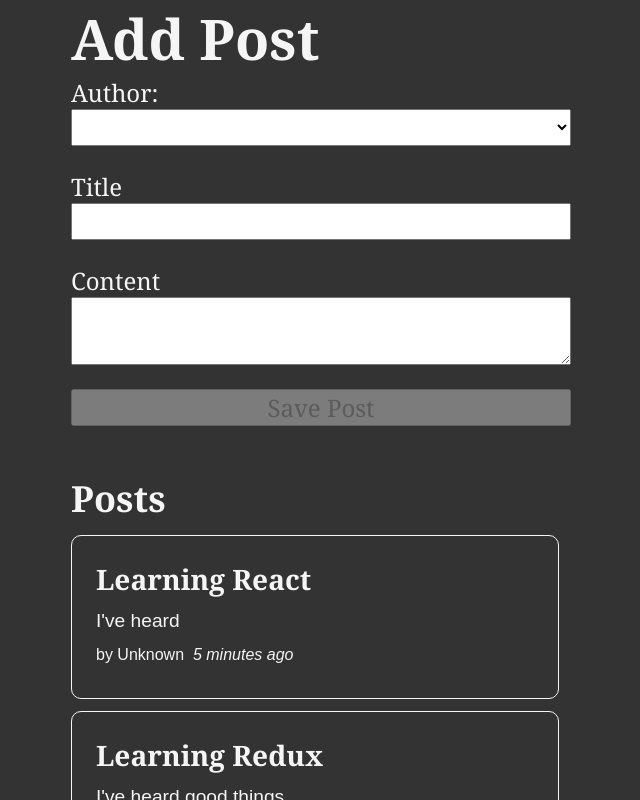
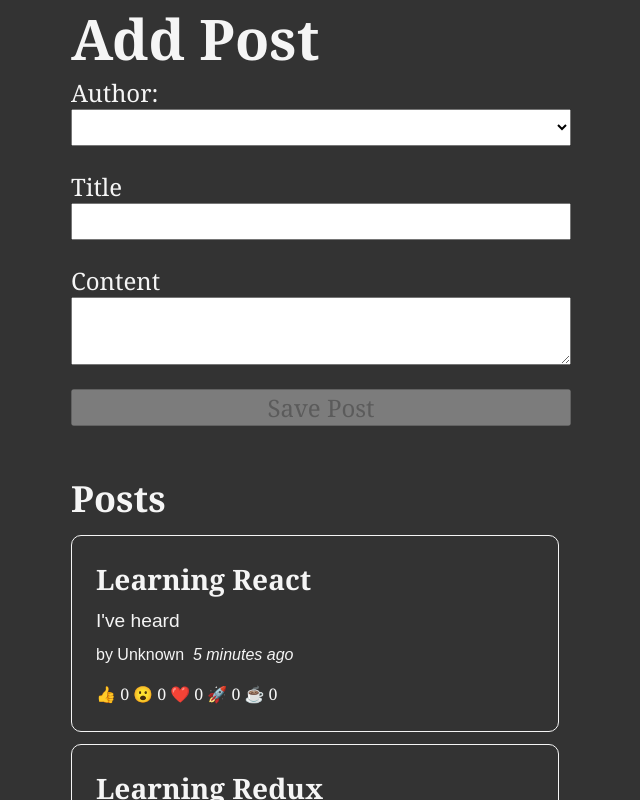
Before and after one commit to MyP99999/postmaker, a React (Create React App) app: page / in a window 1280 px wide. Shown: the top 800 px of the page, without its empty margins (319-959 px from the left). Built offline with nearby package versions, Linux system fonts and the light colour scheme.

Commit message:
reactions

```diff
--- a/src/features/posts/PostsList.js
+++ b/src/features/posts/PostsList.js
@@ -3,6 +3,7 @@ import { useSelector } from 'react-redux'
 import { selectAllPosts } from './postsSlice'
 import PostAuthor from './PostAuthor'
 import TimeAgo from './TimeAgo'
+import ReactionButtons from './ReactionButtons'
 
 const PostsList = () => {
     const posts = useSelector(selectAllPosts)
@@ -18,6 +19,7 @@ const PostsList = () => {
                 <PostAuthor userId={post.userId} />
                 <TimeAgo timestamp={post.date} />
             </p>
+            <ReactionButtons post={post} />
         </article>
     ))
 
--- /dev/null
+++ b/src/features/posts/ReactionButtons.js
@@ -0,0 +1,32 @@
+import { useDispatch } from "react-redux";
+import { reactionAdded } from "./postsSlice";
+
+const reactionEmoji = {
+    thumbsUp: '👍',
+    wow: '😮',
+    heart: '❤️',
+    rocket: '🚀',
+    coffee: '☕'
+}
+
+const ReactionButtons = ({ post }) => {
+    const dispatch = useDispatch()
+
+    const reactionButtons = Object.entries(reactionEmoji).map(([name, emoji]) => {
+        return (
+            <button
+                key={name}
+                type="button"
+                className="reactionButton"
+                onClick={() =>
+                    dispatch(reactionAdded({ postId: post.id, reaction: name }))
+                }
+            >
+                {emoji} {post.reactions[name]}
+            </button>
+        )
+    })
+
+    return <div>{reactionButtons}</div>
+}
+export default ReactionButtons
--- a/src/features/posts/postsSlice.js
+++ b/src/features/posts/postsSlice.js
@@ -6,13 +6,27 @@ const initialState = [
         id: '1',
         title: 'Learning Redux',
         content: "I've heard good things",
-        date: sub(new Date(), { minutes: 10 }).toISOString()
+        date: sub(new Date(), { minutes: 10 }).toISOString(),
+        reactions: {
+            thumbsUp: 0,
+            wow: 0,
+            heart: 0,
+            rocket: 0,
+            coffee: 0,
+        }
     },
     {
         id: '2',
         title: 'Learning React',
         content: "I've heard",
-        date: sub(new Date(), { minutes: 5 }).toISOString()
+        date: sub(new Date(), { minutes: 5 }).toISOString(),
+        reactions: {
+            thumbsUp: 0,
+            wow: 0,
+            heart: 0,
+            rocket: 0,
+            coffee: 0,
+        }
     }
 ]
 
@@ -32,16 +46,30 @@ const postsSlice = createSlice({
                         content,
                         date: new Date().toISOString(),
                         userId,
+                        reactions: {
+                            thumbsUp: 0,
+                            wow: 0,
+                            heart: 0,
+                            rocket: 0,
+                            coffee: 0,
+                        }
                     }
                 }
             }
 
+        },
+        reactionAdded(state, action) {
+            const { postId, reaction } = action.payload
+            const existingPost = state.find(post => post.id === postId)
+            if(existingPost) {
+                existingPost.reactions[reaction]++
+            }
         }
     }
 })
 
 export const selectAllPosts = (state) => state.posts;
 
-export const { postAdded } = postsSlice.actions
+export const { postAdded, reactionAdded } = postsSlice.actions
 
 export default postsSlice.reducer
```
